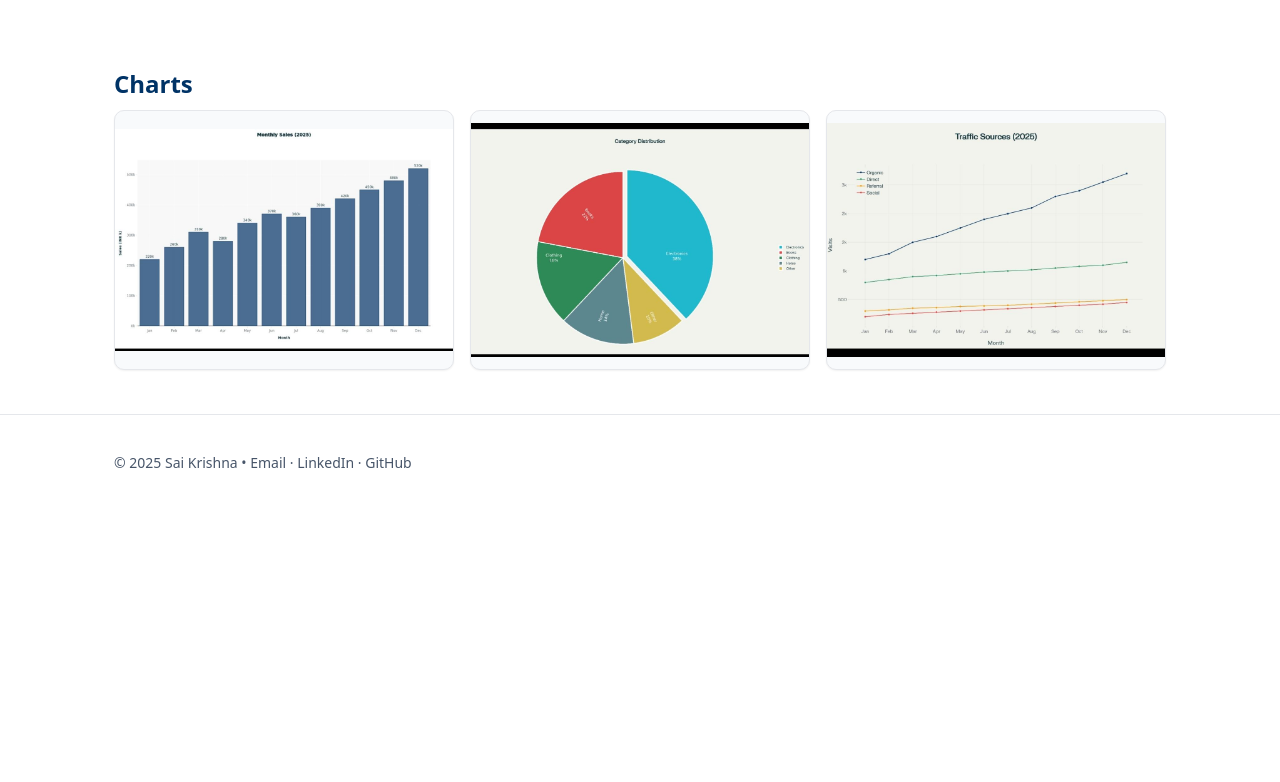
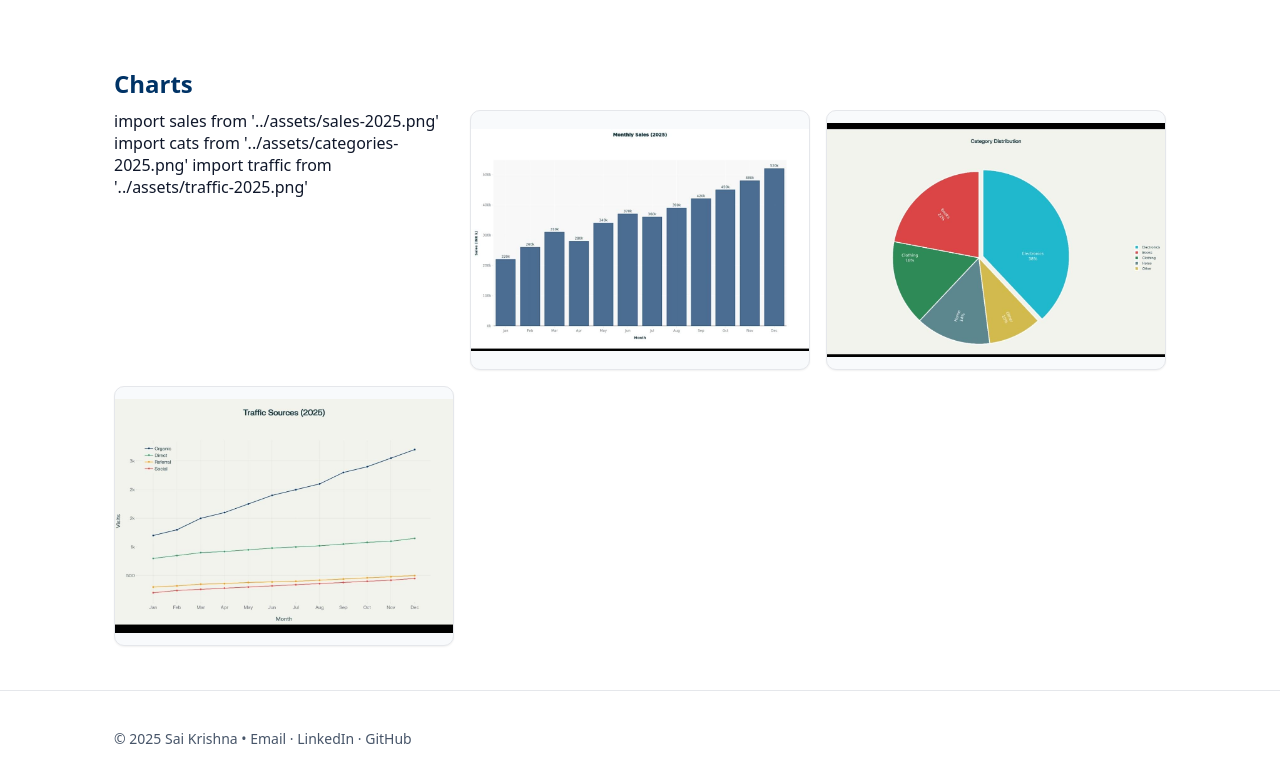
Before and after one commit to Mirthinti/sai-krishnas, a React (Vite) app: page / in a window 1280 px wide. Shown: the part 1260-2042 px from the top of the page. Before the commit the page ends 1770 px from the top, so only its background shows below. Built offline with nearby package versions, Linux system fonts and the light colour scheme.

Commit message:
Update App.jsx

```diff
--- a/src/App.jsx
+++ b/src/App.jsx
@@ -75,6 +75,9 @@ export default function App() {
      <section className="container">
   <h2>Charts</h2>
   <div className="grid charts-grid">
+    import sales from '../assets/sales-2025.png'
+    import cats from '../assets/categories-2025.png'
+    import traffic from '../assets/traffic-2025.png'
     <img className="card charts-img" src={`${B}images/sales-2025.png`} alt="Monthly Sales 2025" />
     <img className="card charts-img" src={`${B}images/categories-2025.png`} alt="Category distribution" />
     <img className="card charts-img" src={`${B}images/traffic-2025.png`} alt="Traffic sources 2025" />
```
